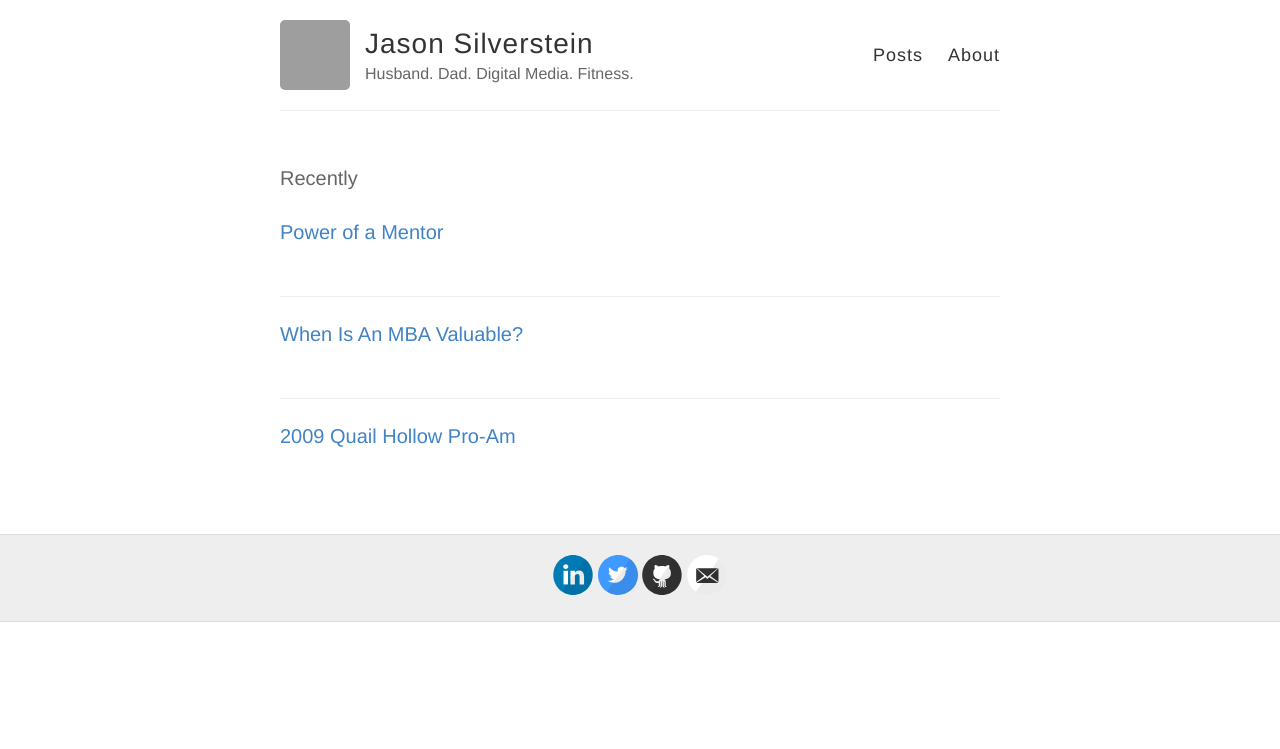
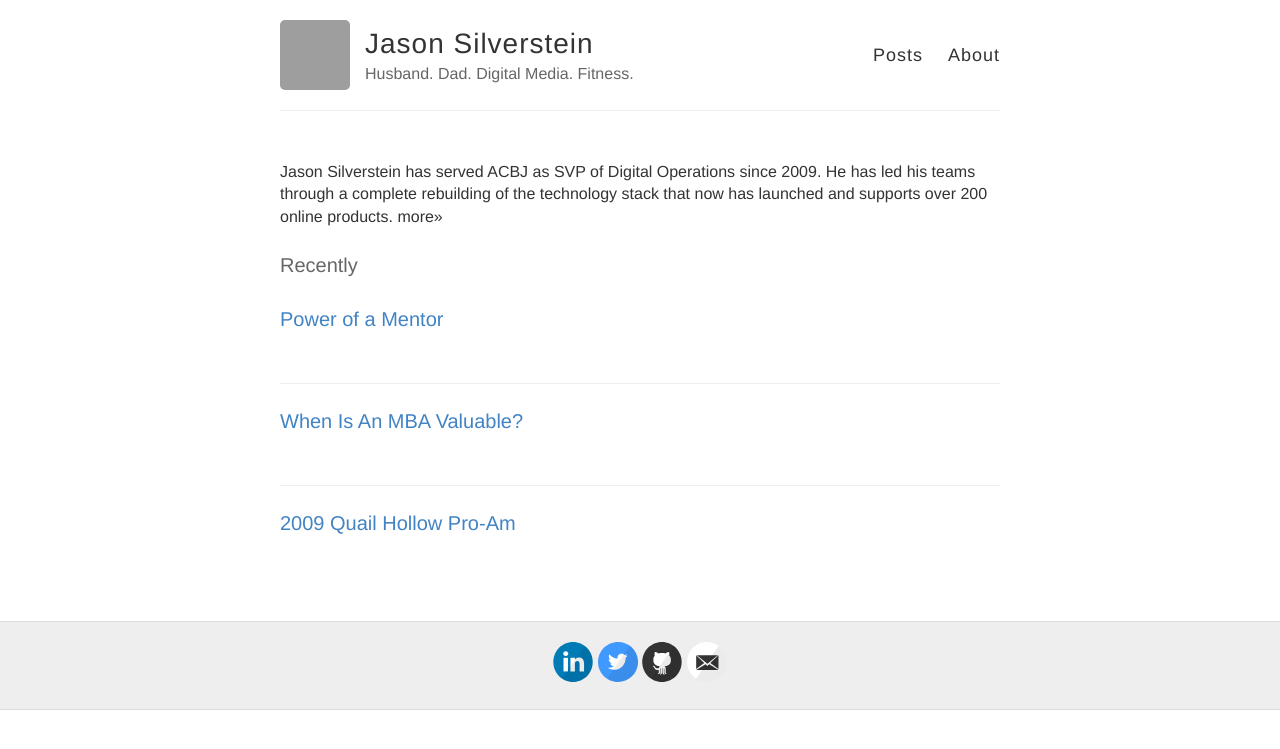
Before and after one commit to jasonsilverstein/jasonsilverstein.github.io, a Jekyll site: the page built from index.html, in a window 1280 px wide. Shown: the top 749 px of the page. Built offline with Jekyll 4.4.1, drawn with Linux system fonts in a browser that asks for light colours; grey boxes are pictures that could not be loaded.

Commit message:
changes v3

```diff
--- a/index.html
+++ b/index.html
@@ -3,6 +3,8 @@
 ---
 
 <div class="posts">
+
+  Jason Silverstein has served ACBJ as SVP of Digital Operations since 2009. He has led his teams through a complete rebuilding of the technology stack that now has launched and supports over 200 online products. more&raquo;
   <h3>Recently</h3>
   {% for post in site.posts %}
     <article class="post">
```
